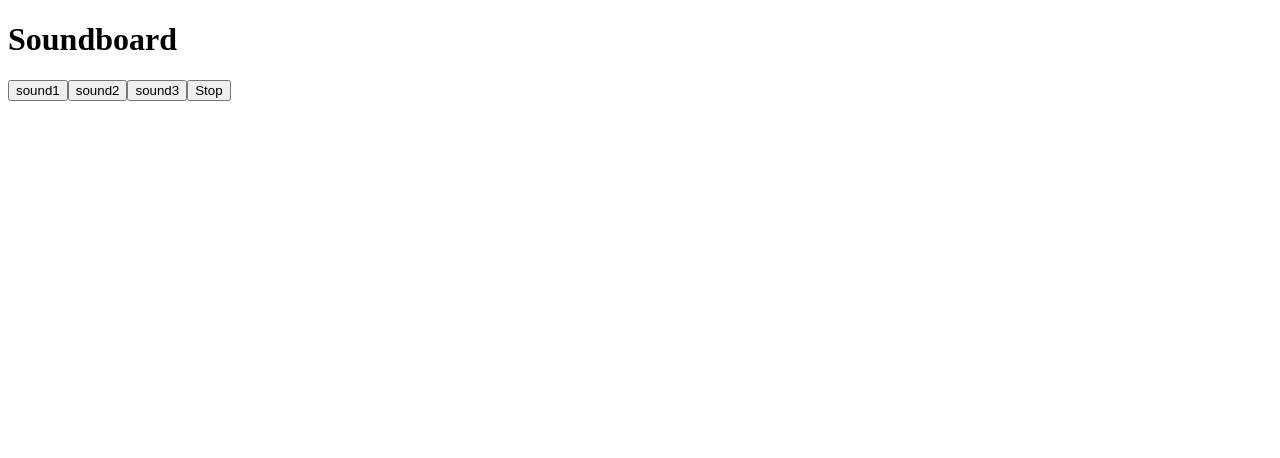
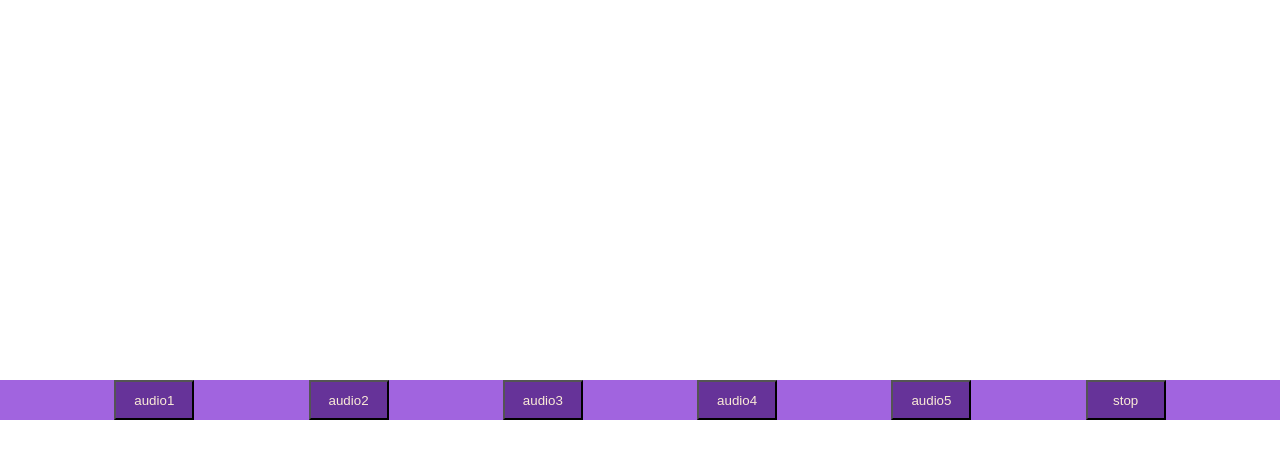
Before and after one commit to acciojob/Soundbar-srikanthnagudu2909, a website: page main.html in a window 1280 px wide. Drawn offline with Linux system fonts and the light colour scheme.

Commit message:
created a submission

```diff
--- a/main.html
+++ b/main.html
@@ -1,18 +1,75 @@
 <!DOCTYPE html>
 <html lang="en">
 <head>
-  <meta charset="UTF-8">
-  <meta name="viewport" content="width=device-width, initial-scale=1.0">
-  <title>Soundboard</title>
-  <link rel="stylesheet" href="style.css">
+    <meta charset="UTF-8">
+    <meta name="viewport" content="width=device-width, initial-scale=1.0">
+    <title>Audio</title>
+    <style>
+        body{
+            height: 100vh;
+            width: 100vw;
+            align-content: center;
+            margin: 0;
+            padding: 0;
+        }
+        .container{
+            width: 100%;
+            height: 50%;
+            background-color:#A164DF;
+            display: flex;
+            justify-content:space-evenly    ;
+            align-items: center;
+
+        }
+        .btn{
+            height: 40px;
+            width: 80px;
+            color: antiquewhite;
+            background-color:#663399;
+        }
+    </style>
 </head>
 <body>
-  <h1>Soundboard</h1>
+    <section id="buttons">
+    <div class="container"></div>
+    </section>
+    <script>
+        const container=document.querySelector(".container")
+        const temp=document.createDocumentFragment()
+        const sounds=["audio1","audio2","audio3","audio4","audio5","stop"]
+        for(let sound of sounds){
+            createbutton(sound)
+        }
+         container.appendChild(temp)
+        function createbutton(sound){
+          const btn=document.createElement("button")
+          btn.innerText=sound
+          btn.id=sound
+          btn.className="btn"
+          temp.appendChild(btn)
+          btn.addEventListener("click",stopsound)
+          btn.addEventListener("click",()=>playsound(btn))
 
-  <div id="buttons">
-    <!-- Buttons will be added dynamically from JS -->
-  </div>
+        }
+        let playlist={}
+        function playsound(btn){
+            console.log(btn.id)
+            if(btn.id=="stop") return
+            const audio=new Audio(`sounds/${btn.id}.mp3`)
+            console.log(audio)
+            console.log(btn.id)
+            console.log(playlist)
+            playlist[btn.id]=audio
+             console.log(playlist)
+            audio.play()
+        }
+        function stopsound(){
+            for(let key in playlist){
+                const audio=playlist[key]
+                audio.pause()
+            }
+        }
 
-  <script src="script.js"></script>
+    </script>
 </body>
 </html>
--- a/script.js
+++ /dev/null
@@ -1,44 +0,0 @@
-//your JS code here. If required.
-// List of sounds in the sounds folder
-const sounds = ["sound1", "sound2", "sound3"]; // add more if available
-
-const buttonsContainer = document.getElementById("buttons");
-
-// Create buttons for each sound
-sounds.forEach(sound => {
-  const btn = document.createElement("button");
-  btn.classList.add("btn");
-  btn.innerText = sound;
-
-  btn.addEventListener("click", () => {
-    stopSounds();
-    const audio = document.getElementById(sound);
-    audio.play();
-  });
-
-  buttonsContainer.appendChild(btn);
-
-  // Create audio element
-  const audio = document.createElement("audio");
-  audio.id = sound;
-  audio.src = `sounds/${sound}.mp3`;
-  document.body.appendChild(audio);
-});
-
-// Create stop button
-const stopBtn = document.createElement("button");
-stopBtn.classList.add("btn", "stop");
-stopBtn.innerText = "Stop";
-
-stopBtn.addEventListener("click", stopSounds);
-
-buttonsContainer.appendChild(stopBtn);
-
-// Function to stop all sounds
-function stopSounds() {
-  sounds.forEach(sound => {
-    const audio = document.getElementById(sound);
-    audio.pause();
-    audio.currentTime = 0;
-  });
-}
--- a/styles.css
+++ /dev/null
@@ -1,42 +0,0 @@
-/*  your css code here. If applicable */
-body {
-  font-family: Arial, sans-serif;
-  text-align: center;
-  background: #f4f4f9;
-  padding: 20px;
-}
-
-h1 {
-  margin-bottom: 20px;
-  color: #333;
-}
-
-#buttons {
-  display: flex;
-  flex-wrap: wrap;
-  justify-content: center;
-  gap: 15px;
-}
-
-.btn {
-  padding: 15px 25px;
-  border: none;
-  background: #4caf50;
-  color: white;
-  border-radius: 8px;
-  font-size: 16px;
-  cursor: pointer;
-  transition: 0.3s;
-}
-
-.btn:hover {
-  background: #45a049;
-}
-
-.stop {
-  background: #e74c3c;
-}
-
-.stop:hover {
-  background: #c0392b;
-}
```
